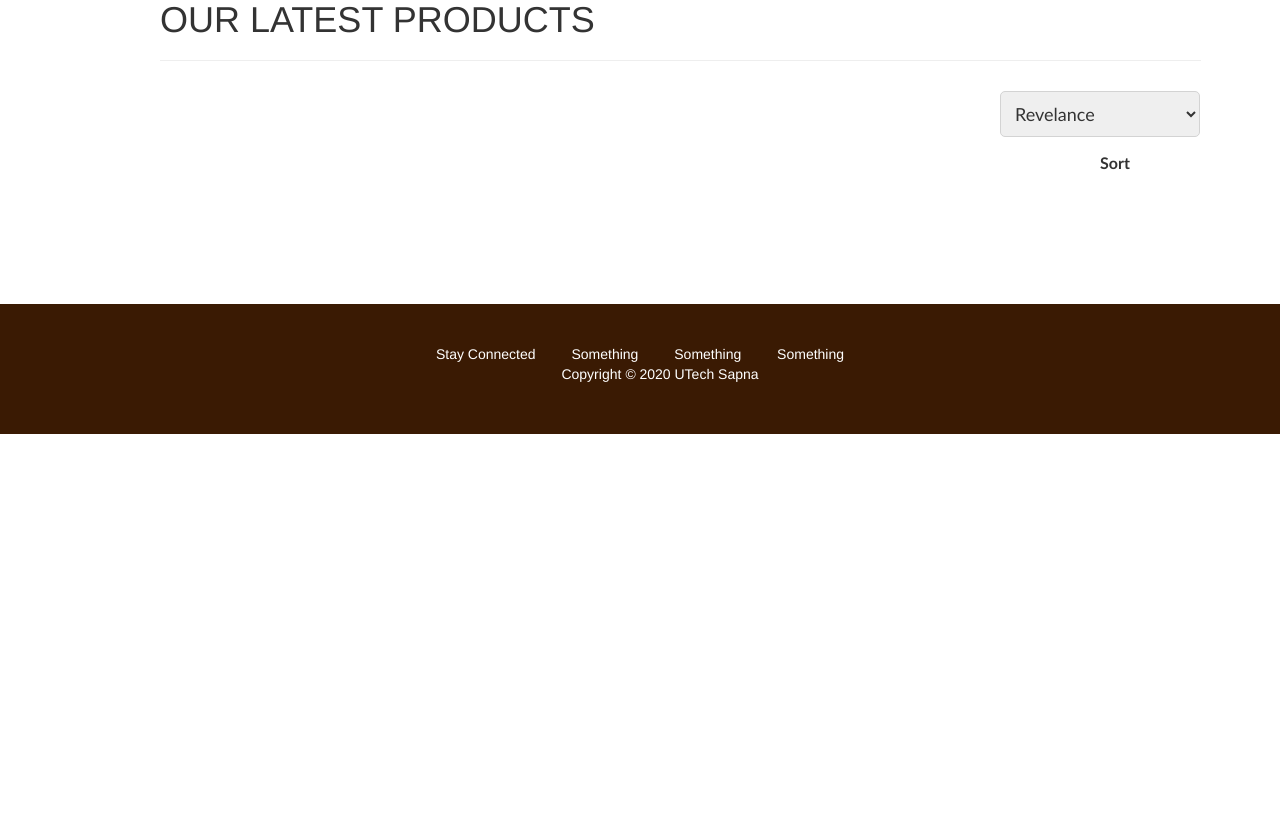
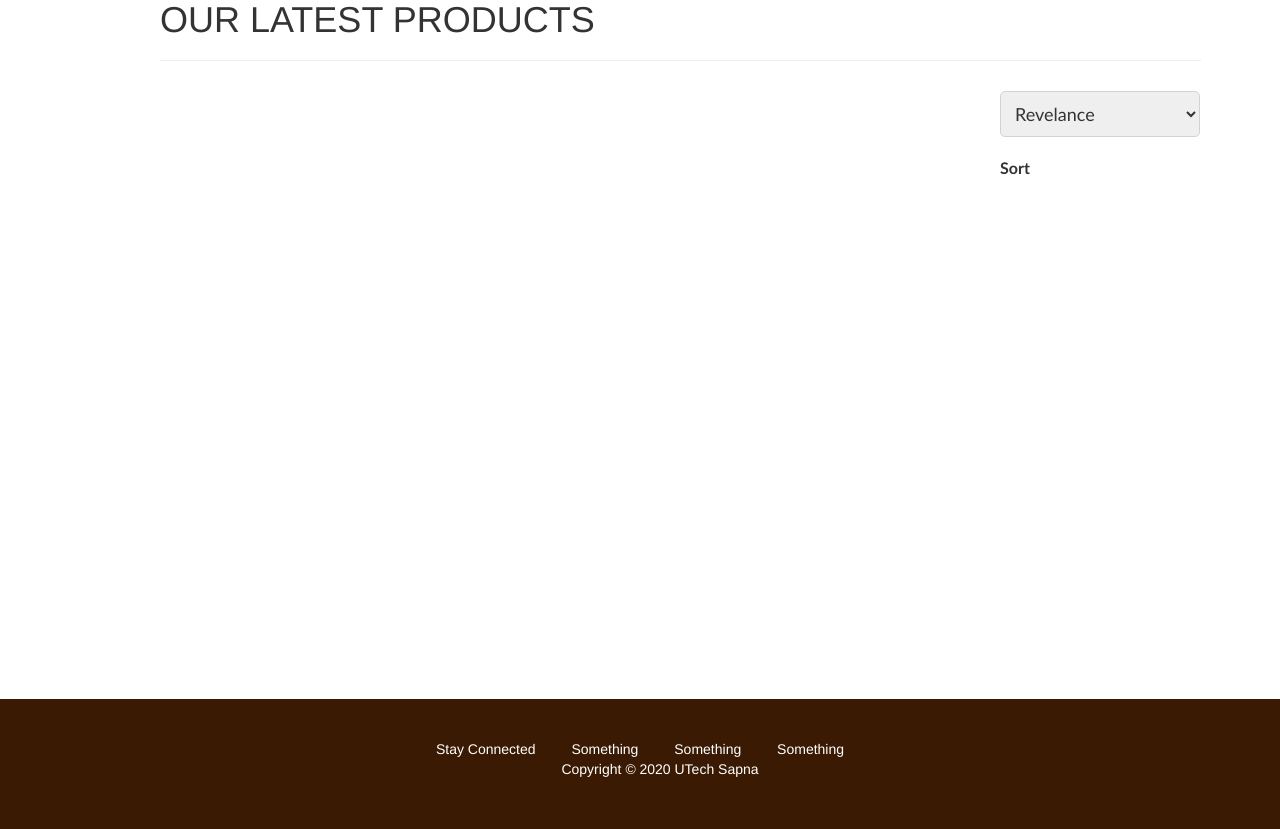
Before and after one commit to ARES00GODOFWAR/Eco-Surge, a Laravel app: page /productShow in a window 1280 px wide. Shown: the part 122-951 px from the top of the page. Before the commit the page ends 556 px from the top, so only its background shows below. Run offline with Laravel 8, Linux system fonts and the light colour scheme; data that the repository does not hold is empty; parts of the project's set-up code (start-up, migrations or seed data) failed here and were passed over; some libraries are stand-ins or nearby versions.

Commit message:
changes to product page correction

```diff
--- a/resources/views/productShow.blade.php
+++ b/resources/views/productShow.blade.php
@@ -13,13 +13,14 @@
         margin-top: 150px;
 
 
+
+
       }
       .row{
-        margin-top: 100px;
+
+        margin-top: 550px;
         margin-left: 150px;
-        margin-right: 0px;
-        margin-bottom: 60px;
-        width: 70%;
+
     }
 
     .product-grid3 {
@@ -27,7 +28,8 @@
         text-align: center;
         position: relative;
         z-index: 1;
-        margin-top: 50px;
+        margin-top: -450px;
+
     }
 
     .product-grid3:before {
@@ -403,6 +405,7 @@ select{
     font-family: 'Gill Sans', 'Gill Sans MT', Calibri, 'Trebuchet MS', sans-serif;
     font-size: 18px;
     border:0.5px solid  lightgray;
+    cursor: pointer;
 }
 
 
@@ -411,18 +414,11 @@ option{
 }
 
 .sort{
-    margin-top: 15px;
-    margin-left: 1100px;
+    margin-top: 20px;
+    margin-left: 1000px;
     font-weight: bold;
     font-family: 'Gill Sans', 'Gill Sans MT', Calibri, 'Trebuchet MS', sans-serif;
     font-size: 16px;
-}
-
-.leftgray{
-    position: absolute;
-    width: 130px;
-    height: 140%;
-    background-color: lightgray;
 }
 
 
@@ -456,7 +452,7 @@ option{
             <option >Price - Low to High</option>
         </select>
         <p class="sort">Sort</p>
-        <div class="col-md-3 col-sm-6">
+        <!---<div class="col-md-3 col-sm-6">--->
         <!---<div class="dropdown">
             <button class="btn btn-secondary dropdown-toggle" type="button" id="dropdown_coins" data-toggle="dropdown" aria-haspopup="true"
                 aria-expanded="false">
@@ -507,17 +503,10 @@ option{
                         <li class="fa fa-star disable"></li>
                     </ul>
                 </div>
-                <ul class="rating">
-                    <li class="fa fa-star"></li>
-                    <li class="fa fa-star"></li>
-                    <li class="fa fa-star"></li>
-                    <li class="fa fa-star disable"></li>
-                    <li class="fa fa-star disable"></li>
-                </ul>
             </div>
         </div>
+        @endforeach
     </div>
-    @endforeach
 </div>
 </div>
 
```
